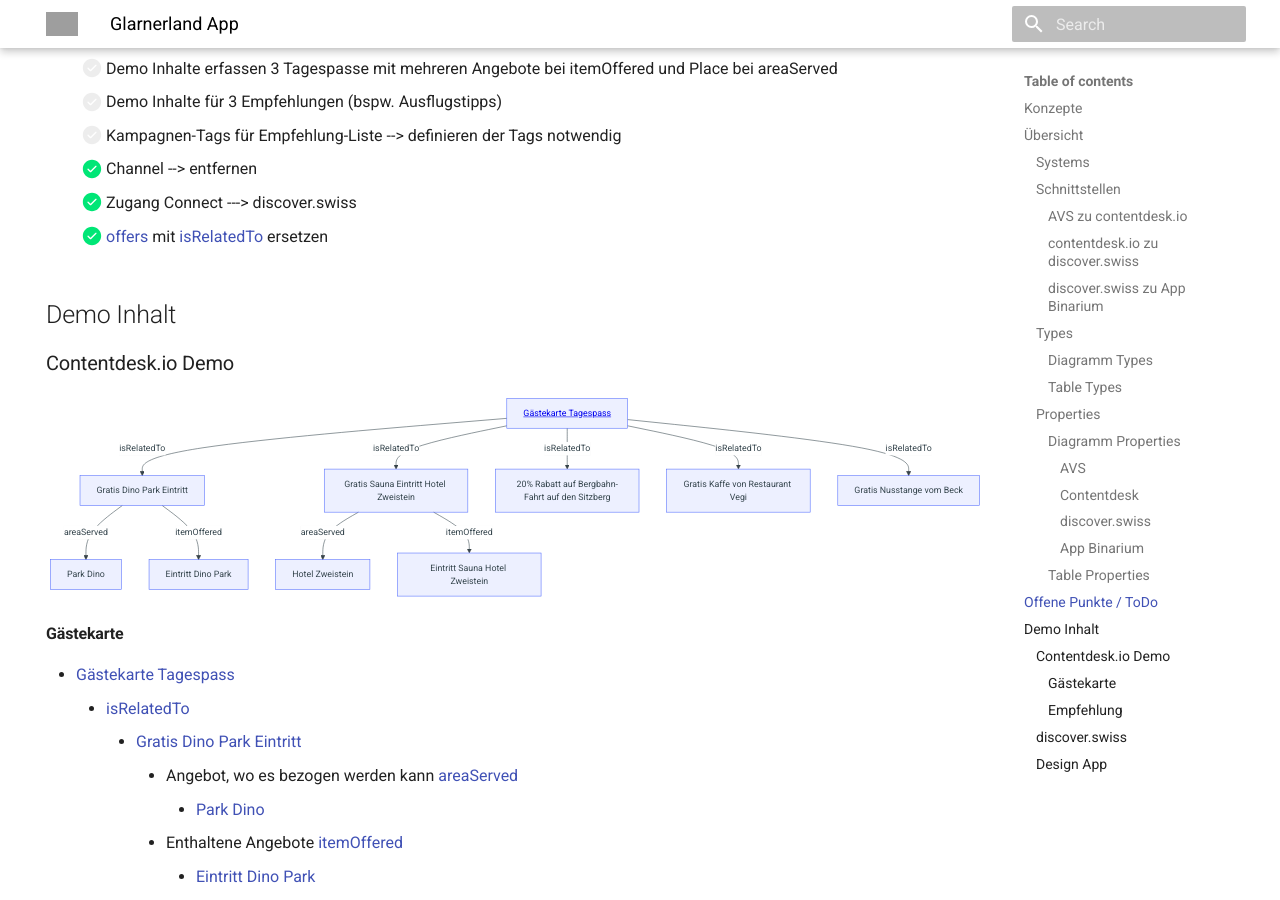
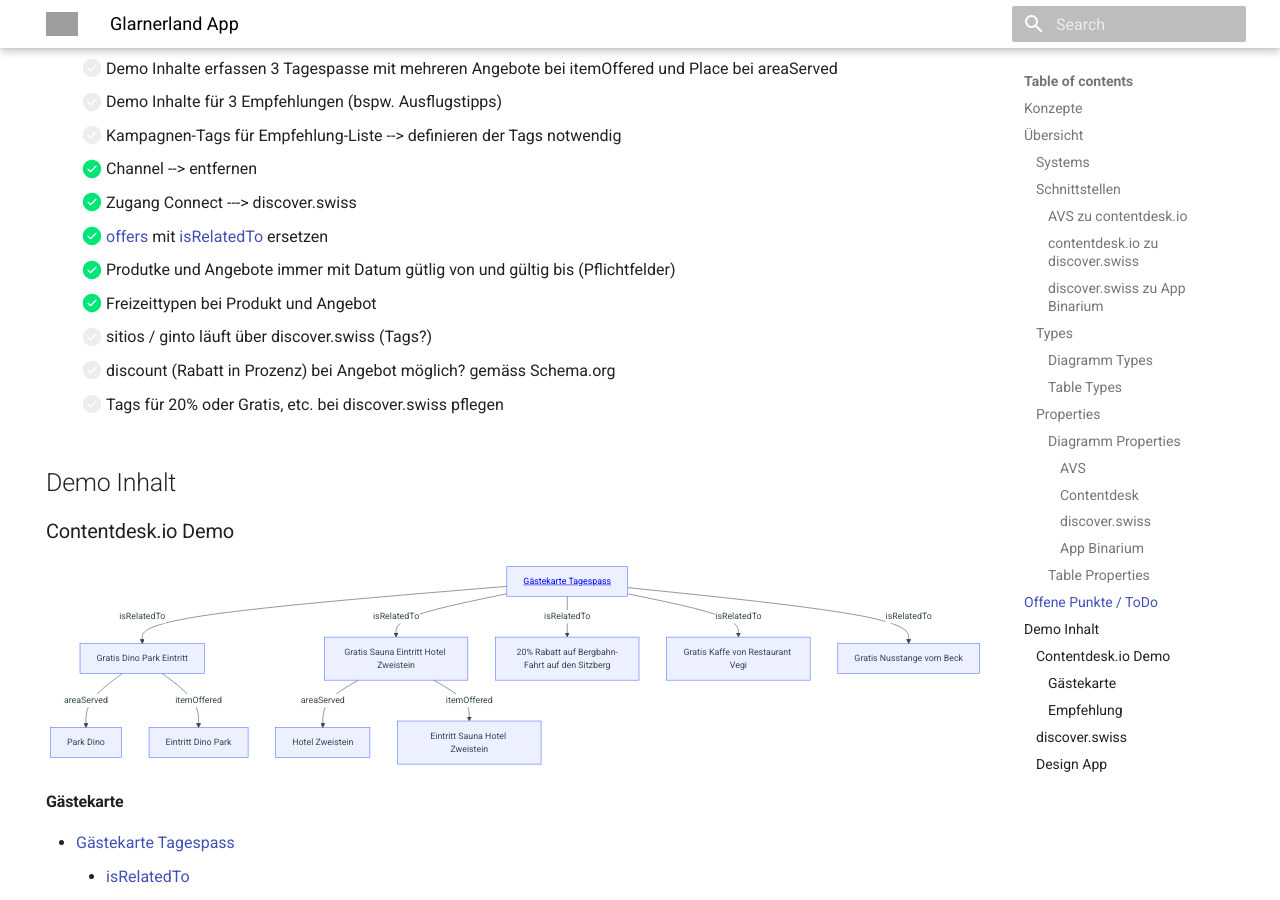
Before and after one commit to tsolenthaler/docs.contentdesk.io, an MkDocs documentation site: the page built from docs/projects/glarnerlandApp.md, in a window 1280 px wide and 900 px high, scrolled down 6128 px. Built offline with MkDocs 1.6.1 and Material for MkDocs 9.7.7, drawn with Linux system fonts in a browser that asks for light colours; grey boxes are pictures that could not be loaded.

```diff
--- a/docs/projects/glarnerlandApp.md
+++ b/docs/projects/glarnerlandApp.md
@@ -279,6 +279,11 @@
     * [x] Channel --> entfernen
     * [x] Zugang Connect ---> discover.swiss
     * [x] [offers] mit [isRelatedTo] ersetzen
+    * [x] Produtke und Angebote immer mit Datum gütlig von und gültig bis (Pflichtfelder)
+    * [x] Freizeittypen bei Produkt und Angebot
+    * [ ] sitios / ginto läuft über discover.swiss (Tags?)
+    * [ ] discount (Rabatt in Prozenz) bei Angebot möglich? gemäss Schema.org
+    * [ ] Tags für 20% oder Gratis, etc. bei discover.swiss pflegen
 
 ## Demo Inhalt
 
```
Also changed, not shown: docs/schema/validFrom.md (+5 -0 lines), docs/schema/validThrough.md (+6 -0 lines), docs/concepts/produkte-und-angebote.md (line endings or trailing spaces).
